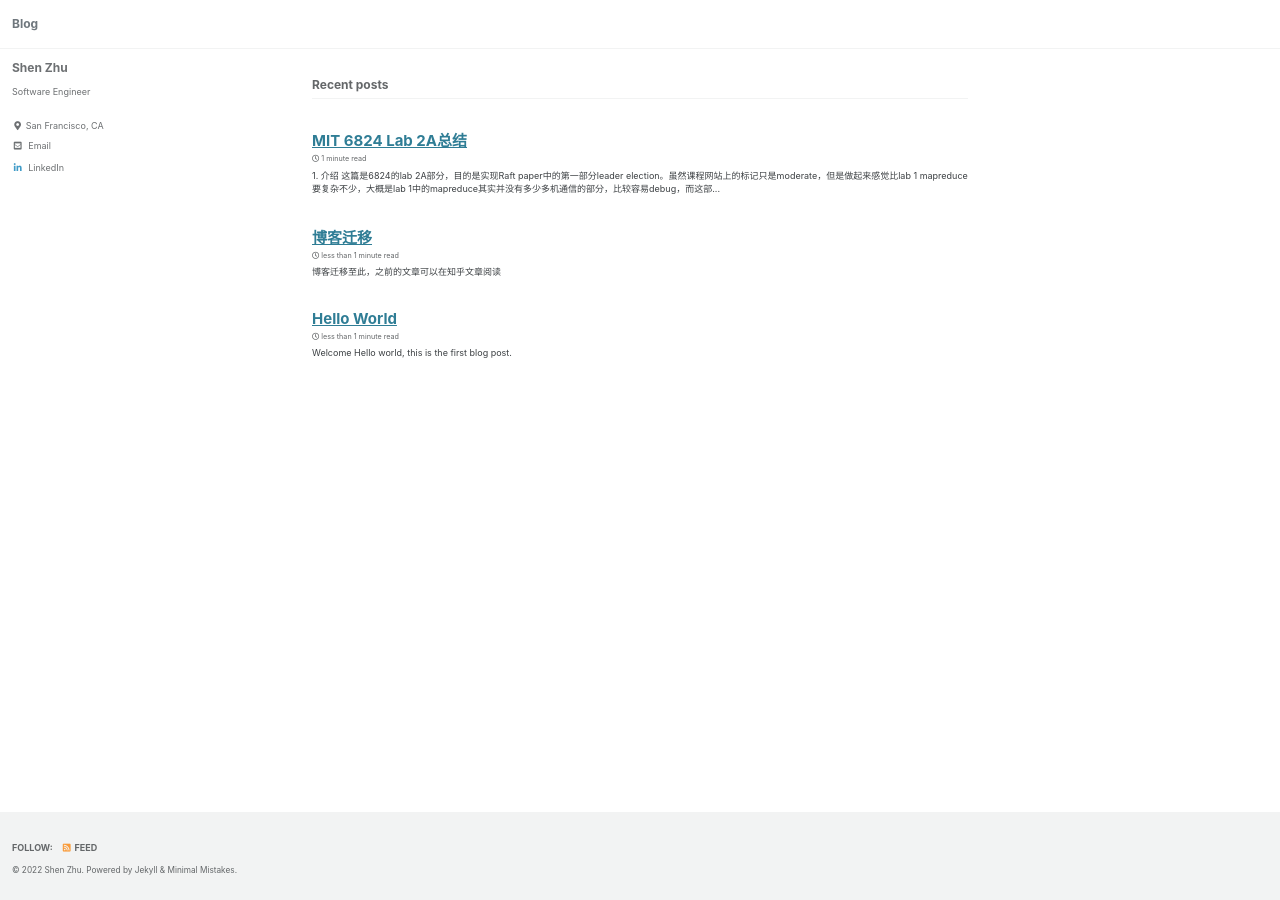
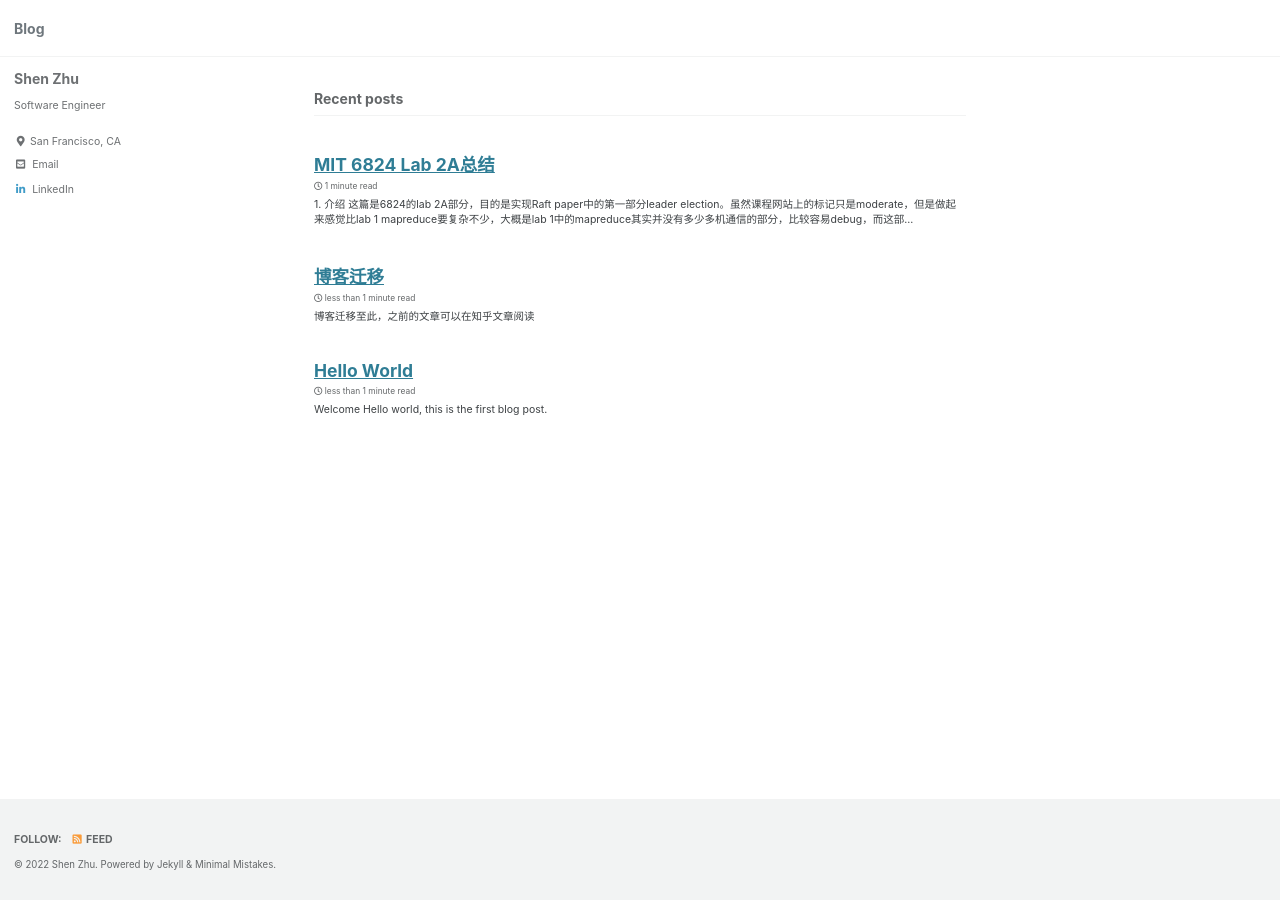
Before and after one commit to shenzhu/shenzhu.github.io, a Jekyll site: the page built from index.html, in a window 1280 px wide. Built offline with Jekyll 4.4.1, drawn with Linux system fonts in a browser that asks for light colours; cached includes are drawn as plain includes; the list of posts is cut into pages by our own code.

Commit message:
increase font size

```diff
--- a/assets/css/main.scss
+++ b/assets/css/main.scss
@@ -8,5 +8,5 @@
 @import "minimal-mistakes"; // main partials
 
 html {
-    font-size: 12px; // change to whatever
+    font-size: 14px; // change to whatever
 }
```
